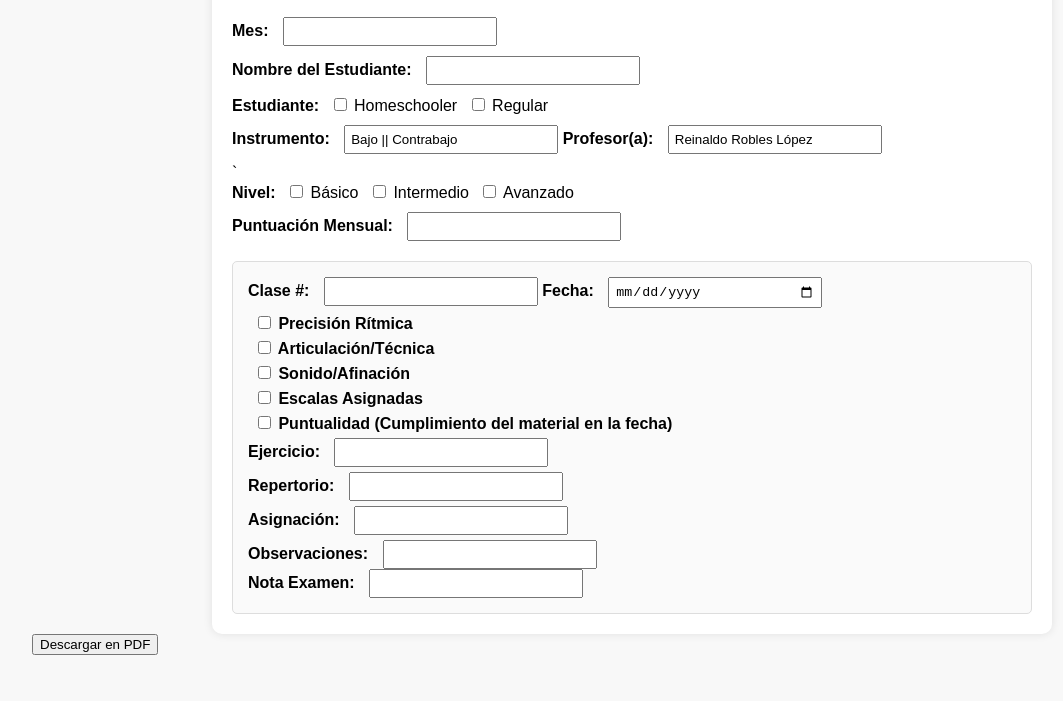
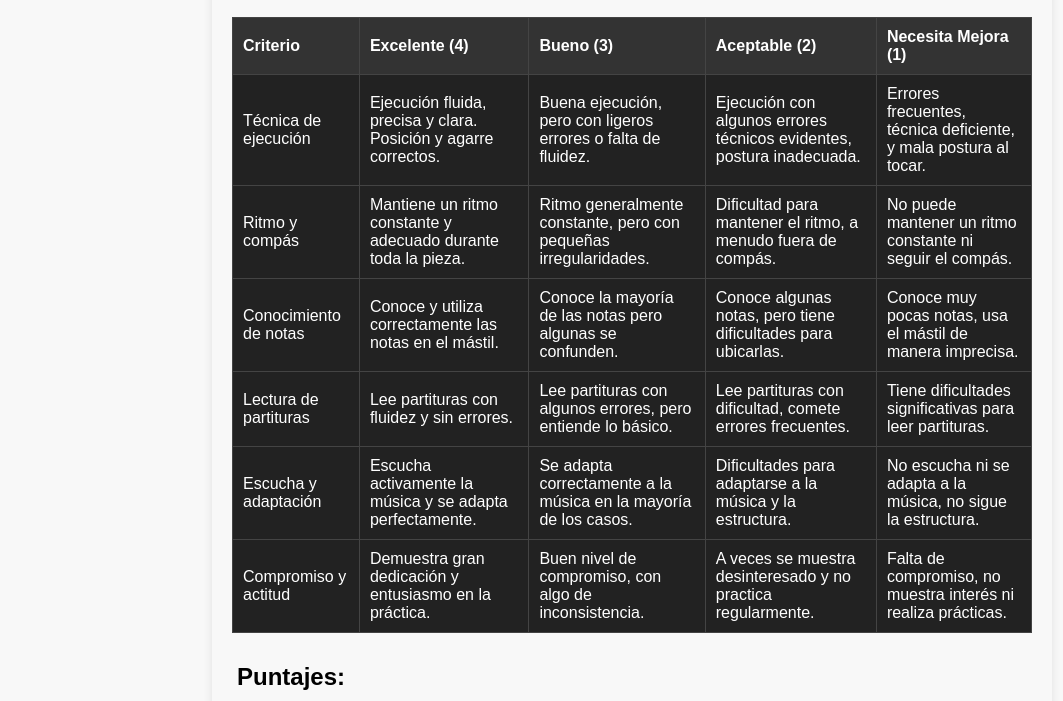
Before and after one commit to Robodlan/Rubrica, a plain HTML site: page index.html in a window 1280 px wide. Shown: the part 251-952 px from the top of the page, without its empty margins (8-1071 px from the left). Drawn offline with nearby package versions, Linux system fonts and the light colour scheme.

Commit message:
table add

```diff
--- a/index.html
+++ b/index.html
@@ -14,6 +14,112 @@
         <h3>LABOR DIARIA</h3>
         <img src="logo_de_la_libre.PNG" alt="logo_de_la_libre" />
       </header>
+
+      <table>
+        <thead>
+          <tr>
+            <th>Criterio</th>
+            <th>Excelente (4)</th>
+            <th>Bueno (3)</th>
+            <th>Aceptable (2)</th>
+            <th>Necesita Mejora (1)</th>
+          </tr>
+        </thead>
+        <tbody>
+          <tr>
+            <td>Técnica de ejecución</td>
+            <td>
+              Ejecución fluida, precisa y clara. Posición y agarre correctos.
+            </td>
+            <td>
+              Buena ejecución, pero con ligeros errores o falta de fluidez.
+            </td>
+            <td>
+              Ejecución con algunos errores técnicos evidentes, postura
+              inadecuada.
+            </td>
+            <td>
+              Errores frecuentes, técnica deficiente, y mala postura al tocar.
+            </td>
+          </tr>
+          <tr>
+            <td>Ritmo y compás</td>
+            <td>
+              Mantiene un ritmo constante y adecuado durante toda la pieza.
+            </td>
+            <td>
+              Ritmo generalmente constante, pero con pequeñas irregularidades.
+            </td>
+            <td>
+              Dificultad para mantener el ritmo, a menudo fuera de compás.
+            </td>
+            <td>No puede mantener un ritmo constante ni seguir el compás.</td>
+          </tr>
+          <!--  -->
+          <tr>
+            <td>Conocimiento de notas</td>
+            <td>Conoce y utiliza correctamente las notas en el mástil.</td>
+            <td>Conoce la mayoría de las notas pero algunas se confunden.</td>
+            <td>
+              Conoce algunas notas, pero tiene dificultades para ubicarlas.
+            </td>
+            <td>Conoce muy pocas notas, usa el mástil de manera imprecisa.</td>
+          </tr>
+          <tr>
+            <td>Lectura de partituras</td>
+            <td>Lee partituras con fluidez y sin errores.</td>
+            <td>
+              Lee partituras con algunos errores, pero entiende lo básico.
+            </td>
+            <td>Lee partituras con dificultad, comete errores frecuentes.</td>
+            <td>Tiene dificultades significativas para leer partituras.</td>
+          </tr>
+
+            <td>Escucha y adaptación</td>
+            <td>Escucha activamente la música y se adapta perfectamente.</td>
+            <td>
+              Se adapta correctamente a la música en la mayoría de los casos.
+            </td>
+            <td>Dificultades para adaptarse a la música y la estructura.</td>
+            <td>
+              No escucha ni se adapta a la música, no sigue la estructura.
+            </td>
+          </tr>
+          <tr>
+            <td>Compromiso y actitud</td>
+            <td>Demuestra gran dedicación y entusiasmo en la práctica.</td>
+            <td>Buen nivel de compromiso, con algo de inconsistencia.</td>
+            <td>
+              A veces se muestra desinteresado y no practica regularmente.
+            </td>
+            <td>
+              Falta de compromiso, no muestra interés ni realiza prácticas.
+            </td>
+          </tr>
+        </tbody>
+      </table>
+      <div class="footer">
+        <h2>Puntajes:</h2>
+        <ul>
+          <li>
+            <strong>32-28 puntos:</strong> Excelente – Nivel avanzado en la
+            ejecución básica del bajo eléctrico.
+          </li>
+          <li>
+            <strong>27-24 puntos:</strong> Bueno – Se desempeña bien, pero
+            necesita mejorar ciertos aspectos.
+          </li>
+          <li>
+            <strong>23-18 puntos:</strong> Aceptable – Progreso, pero se
+            requiere mayor práctica y concentración en aspectos técnicos.
+          </li>
+          <li>
+            <strong>17-12 puntos:</strong> Necesita Mejora – Aún no ha alcanzado
+            el nivel básico de ejecución y necesita un enfoque más consistente
+            en la práctica.
+          </li>
+        </ul>
+      </div>
 
       <div class="info">
         <label for="mes">Mes:</label>
@@ -35,7 +141,8 @@
         <input type="text" id="instrumento" value="Bajo || Contrabajo" />
         <label for="profesor">Profesor(a):</label>
         <input type="text" id="profesor" value="Reinaldo Robles López" />
-      </div>`
+      </div>
+      `
       <div class="info">
         <label>Nivel:</label>
         <input type="checkbox" /> Básico <input type="checkbox" /> Intermedio
@@ -52,12 +159,12 @@
         <label>Fecha: <input type="date" /></label>
 
         <div class="checks">
-          <label><input type="checkbox" /> Precisión Rítmica</label>
-          <label><input type="checkbox" /> Articulación/Técnica</label>
-          <label><input type="checkbox" /> Sonido/Afinación</label>
-          <label><input type="checkbox" /> Escalas Asignadas</label>
+          <label><input type="number" /> Precisión Rítmica</label>
+          <label><input type="number" /> Articulación/Técnica</label>
+          <label><input type="number" /> Sonido/Afinación</label>
+          <label><input type="number" /> Escalas Asignadas</label>
           <label
-            ><input type="checkbox" /> Puntualidad (Cumplimiento del material en
+            ><input type="number" /> Puntualidad (Cumplimiento del material en
             la fecha)</label
           >
         </div>
--- a/styles.css
+++ b/styles.css
@@ -24,7 +24,7 @@ body {
 }
 
 .container {
-  background: white;
+  /* background: white; */
   padding: 20px;
   border-radius: 10px;
   box-shadow: 0px 0px 10px rgba(0, 0, 0, 0.1);
@@ -84,3 +84,42 @@ input[type="checkbox"] {
 .checks label {
   margin-top: 5px;
 }
+
+/* table */
+
+table {
+  width: 100%;
+  border-collapse: collapse;
+  margin-bottom: 30px;
+  color: #fff;
+}
+
+th,
+td {
+  padding: 10px;
+  text-align: left;
+  border: 1px solid #444;
+}
+
+th {
+  background-color: #333;
+  color: #fff;
+}
+
+tr:nth-child(even) {
+  background-color: #2a2a2a;
+  /* background-color: #fff; */
+}
+
+td {
+  background-color: #222;
+}
+
+tr:hover {
+  background-color: #3a3a3a;
+}
+
+tfoot td {
+  text-align: center;
+  font-weight: bold;
+}
```
